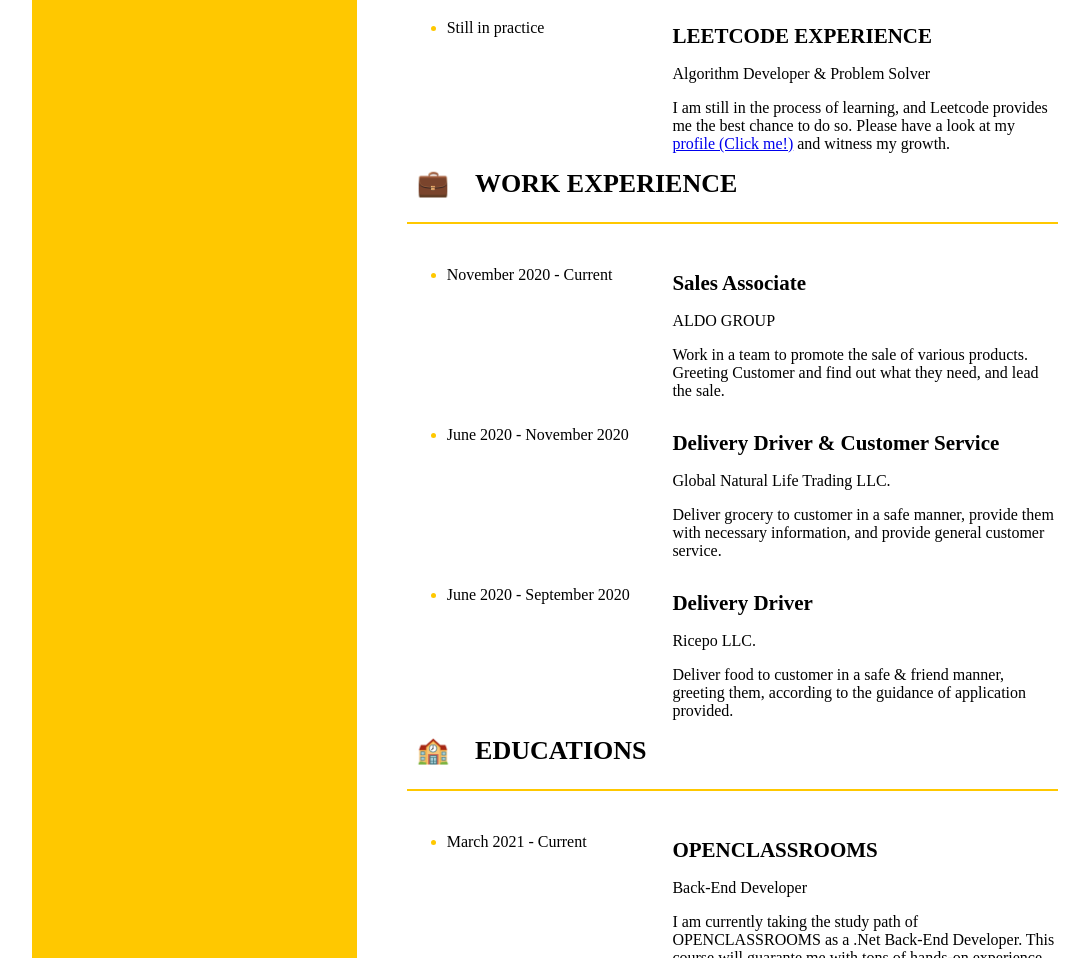
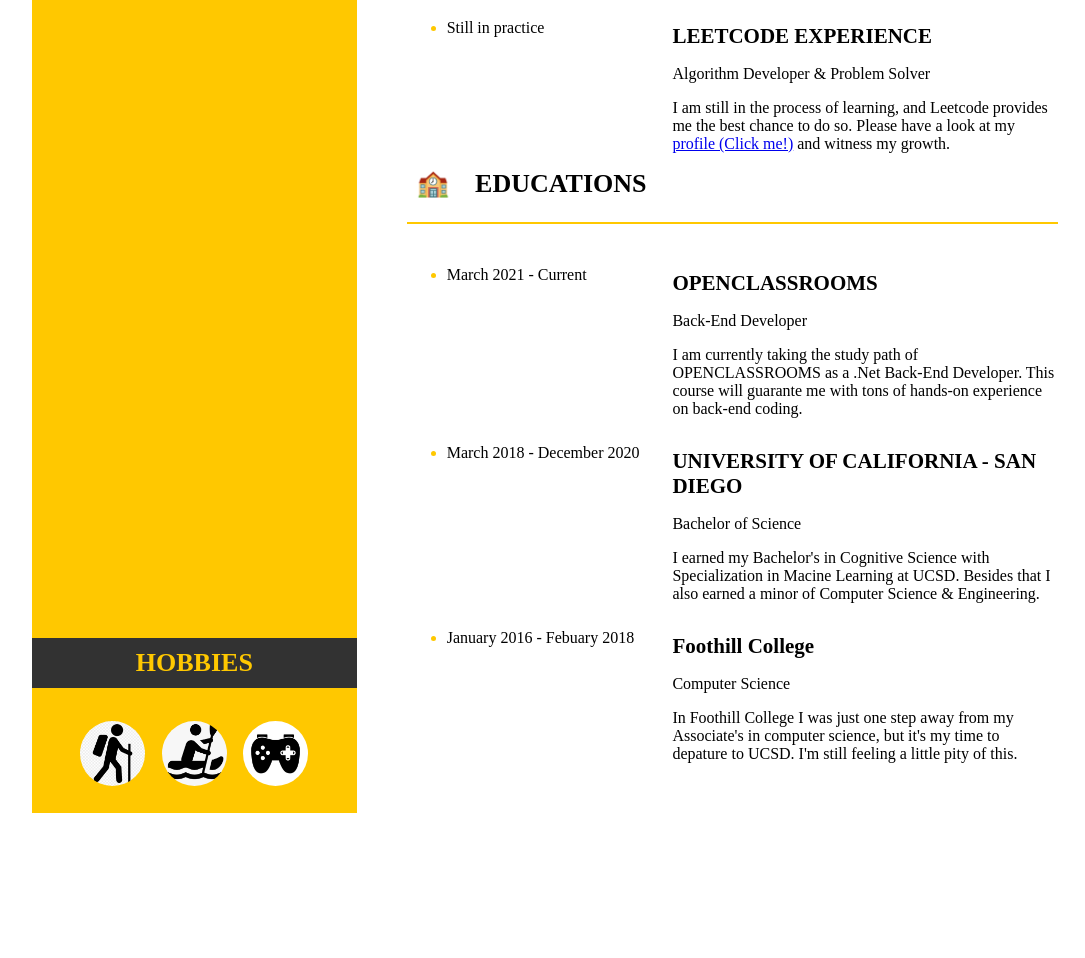
Before and after one commit to wya2801/wya2801.github.io, a plain HTML site: page index.html in a window 1280 px wide. Shown: the part 2300-3258 px from the top of the page, without its empty margins (96-1181 px from the left). After the commit the page ends 3113 px from the top, so only its background shows below. Drawn offline with Linux system fonts and the light colour scheme.

Commit message:
work removed

```diff
--- a/index.html
+++ b/index.html
@@ -249,57 +249,6 @@
                 </div>
             </div><!-- Terminate -->
 
-            <h4 class="lifeTitle">&#128188&emsp;WORK EXPERIENCE</h4>
-            <hr color="#FFC800">
-            <br>
-            <div class="lifeinfo">
-                <div>
-                    <ul>
-                        <li class="listfig">
-                            <span class="listcon">
-                                November 2020 - Current
-                            </span>
-                        </li>
-                    </ul>
-                </div>
-                <div>
-                    <p class="DetailTitle">Sales Associate</p>
-                    <p>ALDO GROUP</p>
-                    <p style="margin-bottom: 0;">Work in a team to promote the sale of various products. Greeting Customer and find out what they need, and lead the sale.</p>
-                </div>
-
-                <div>
-                    <ul>
-                        <li class="listfig">
-                            <span class="listcon">
-                                June 2020 - November 2020
-                            </span>
-                        </li>
-                    </ul>
-                </div>
-                <div>
-                    <p class="DetailTitle">Delivery Driver & Customer Service</p>
-                    <p>Global Natural Life Trading LLC.</p>
-                    <p style="margin-bottom: 0;">Deliver grocery to customer in a safe manner, provide them with necessary information, and provide general customer service.</p>
-                </div>
-
-                <div>
-                    <ul>
-                        <li class="listfig">
-                            <span class="listcon">
-                                June 2020 - September 2020
-                            </span>
-                        </li>
-                    </ul>
-                </div>
-                <div>
-                    <p class="DetailTitle">Delivery Driver</p>
-                    <p>Ricepo LLC.</p>
-                    <p style="margin-bottom: 0;">Deliver food to customer in a safe & friend manner, greeting them, according to the guidance of application provided.</p>
-                </div>
-
-            </div>
-
             <h4 class="lifeTitle">&#127979&emsp;EDUCATIONS</h4>
             <hr color="#FFC800">
             <br>
```
